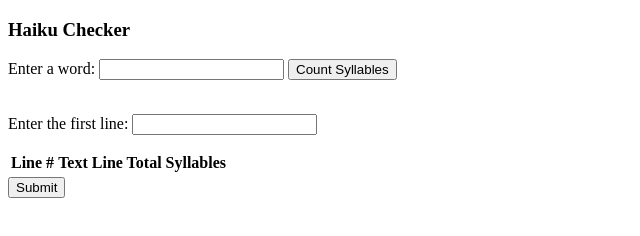
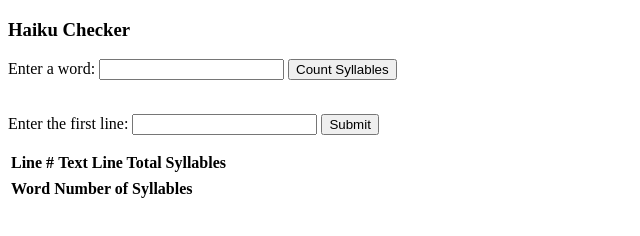
Before and after one commit to joncheng-dev/haiku-checker-creator, a plain HTML site: page src/index.html in a window 1280 px wide. Shown: the whole page, without its empty margins (0-640 px from the left). Drawn offline with Linux system fonts and the light colour scheme.

Commit message:
WIP: update html user interface -- add table to show a line's words individually as well as number of syllables in each word

```diff
--- a/src/index.html
+++ b/src/index.html
@@ -19,7 +19,12 @@
       <input id="line2" type="text" />
       <label for="line3">Enter the third line:</label>
       <input id="line3" type="text" /> -->
+      <button type="submit">Submit</button>
+    </form>
     <ul id="haiku-check-result"></ul>
+    <div class="container">
+      <div class="row">
+        <div class="col-md-6">
           <table class="table">
             <thead>
               <tr>
@@ -32,7 +37,21 @@
               <tr id="result_line1"></tr>
             </tbody>
           </table>
-      <button type="submit">Submit</button>
-    </form>
+        </div>
+        <div class="col-md-6">
+          <table class="table">
+            <thead>
+              <tr>
+                <th scope="col">Word</th>
+                <th scope="col">Number of Syllables</th>
+              </tr>
+            </thead>
+            <tbody>
+              <tr id="word_syllables_line1"></tr>
+            </tbody>
+          </table>
+        </div>
+      </div>
+    </div>
   </body>
 </html>
```
Lines whose indentation alone changed are shown as unchanged.
